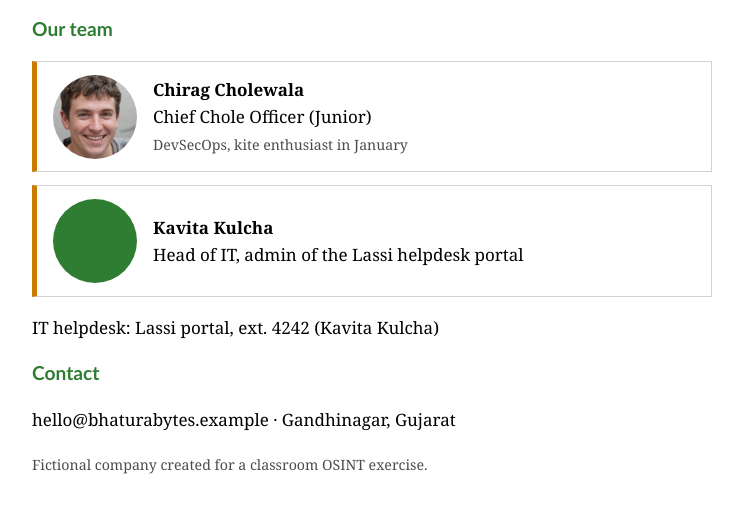
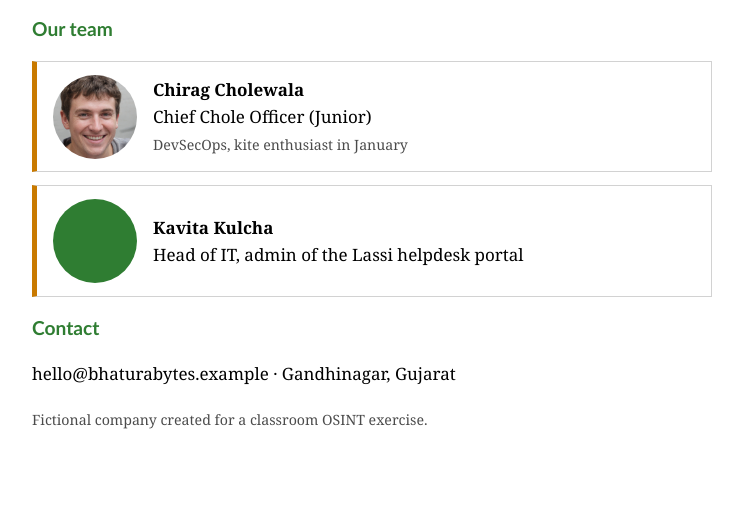
Before and after one commit to choleops/choleops.github.io, a plain HTML site: page index.html in a window 1280 px wide. Shown: the part 183-696 px from the top of the page, without its empty margins (268-1011 px from the left). Drawn offline with Linux system fonts and the light colour scheme.

Commit message:
update team

```diff
--- a/index.html
+++ b/index.html
@@ -5,6 +5,5 @@
 <h2>Our team</h2>
 <div class="card"><img src="avatar.jpg" alt="Chirag"><div><b>Chirag Cholewala</b><br>Chief Chole Officer (Junior)<br><small>DevSecOps, kite enthusiast in January</small></div></div>
 <div class="card"><div class="av" style="background:var(--g)"></div><div><b>Kavita Kulcha</b><br>Head of IT, admin of the Lassi helpdesk portal</div></div>
-<p>IT helpdesk: Lassi portal, ext. 4242 (Kavita Kulcha)</p>
 <h2>Contact</h2><p>hello@bhaturabytes.example &middot; Gandhinagar, Gujarat</p>
 <p><small>Fictional company created for a classroom OSINT exercise.</small></p></body></html>
```
